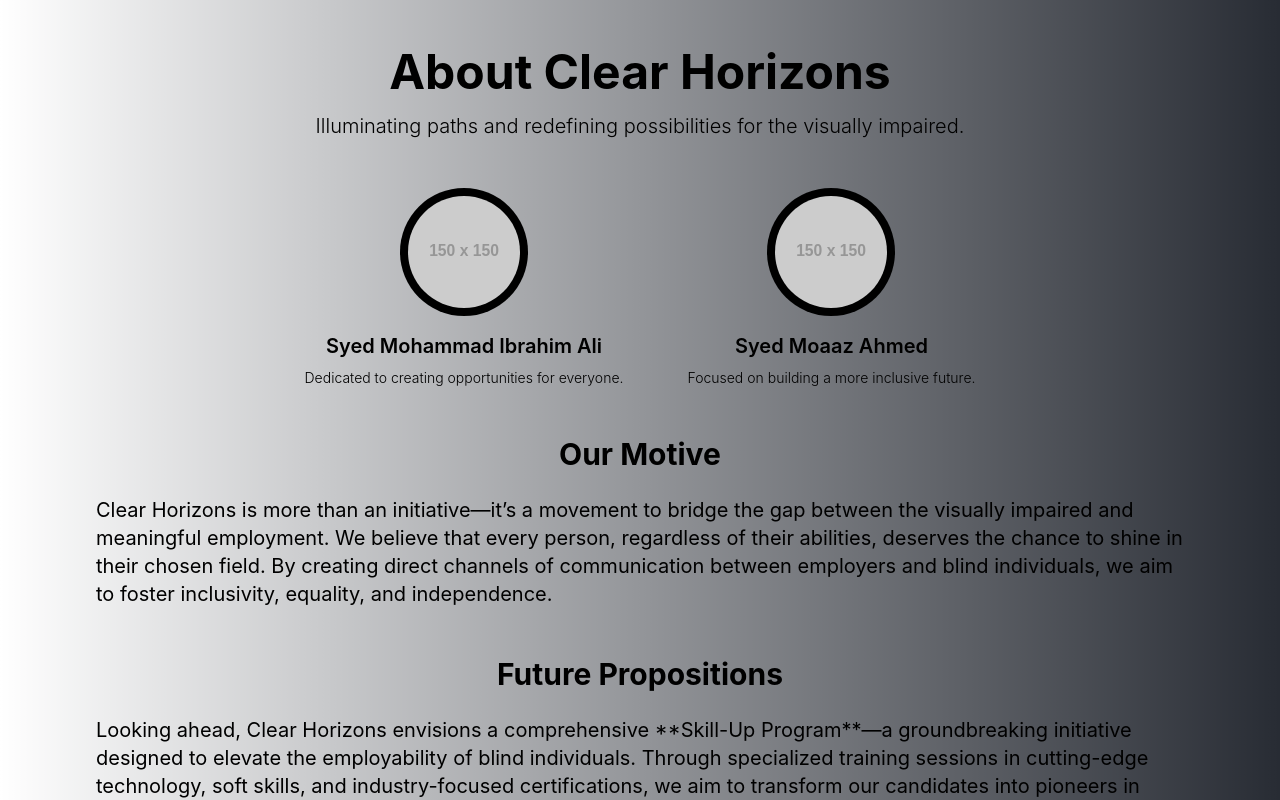
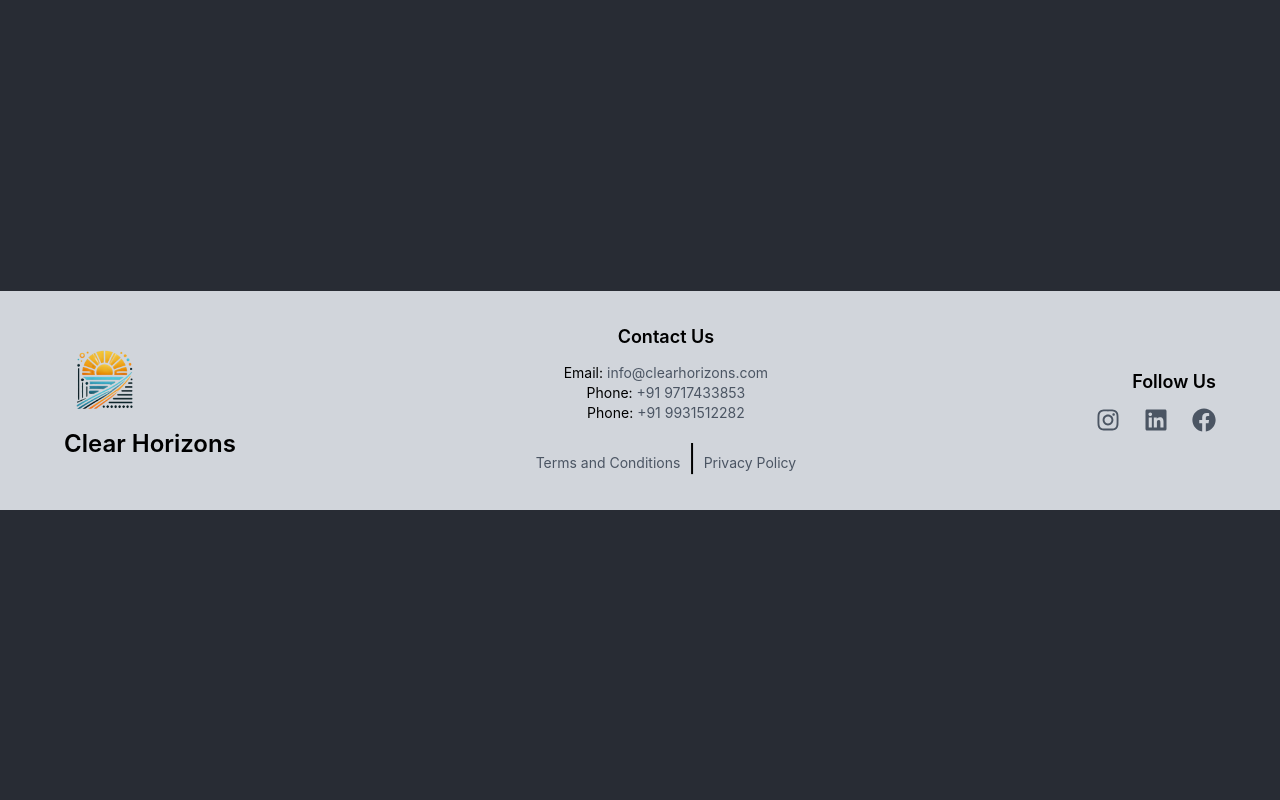
Before and after one commit to sma900/clearhorizons, a React (Create React App) app: page / in a window 1280 px wide. Shown: the top 800 px of the page. Built offline with nearby package versions, Linux system fonts and the light colour scheme.

Commit message:
About us commit final

```diff
--- a/src/App.js
+++ b/src/App.js
@@ -9,9 +9,10 @@ function App() {
   return (
     <div className="App">
       <header className="App-header">
-      {/* <Slider></Slider>
-      <Footer /> */
-      <AboutUs />
+      {/* { <Slider></Slider> */
+      <Footer />
+      // <AboutUs/>
+
       }
 
       </header>
--- a/src/components/AboutUs.jsx
+++ b/src/components/AboutUs.jsx
@@ -22,9 +22,7 @@ const AboutUs = () => {
     />
   </div>
   <h3 className="text-xl font-semibold mt-4">Syed Mohammad Ibrahim Ali</h3>
-  <p className="text-sm font-light mt-2">
-    Dedicated to creating opportunities for everyone.
-  </p>
+
 </div>
 
 <div className="text-center">
@@ -36,18 +34,20 @@ const AboutUs = () => {
     />
   </div>
   <h3 className="text-xl font-semibold mt-4">Syed Moaaz Ahmed</h3>
-  <p className="text-sm font-light mt-2">
-    Focused on building a more inclusive future.
-  </p>
+
 </div>
 
+
+      </div>
+      <div>
+      "Syed Mohammad Ibrahim Ali and Syed Moaaz Ahmed are the founders behind this initiative. They envisioned Clear Horizons as a platform to bridge the gap between talented blind individuals and employers, empowering them to showcase their skills and secure meaningful employment. Their mission is to create an inclusive future where everyone, regardless of their capabilities, has the opportunity to thrive."
       </div>
 
       {/* Motives Section */}
       <div className="mt-12">
         <h3 className="text-3xl font-bold text-center">Our Motive</h3>
         <p className="mt-6 text-lg leading-relaxed md:text-xl text-center md:text-left">
-          Clear Horizons is more than an initiative—it’s a movement to bridge the gap between the visually
+          Clear Horizons is more than an initiative—it&apos;s a movement to bridge the gap between the visually
           impaired and meaningful employment. We believe that every person, regardless of their abilities,
           deserves the chance to shine in their chosen field.
           By creating direct channels of communication between employers and blind individuals, we aim to
@@ -63,7 +63,7 @@ const AboutUs = () => {
           initiative designed to elevate the employability of blind individuals. Through specialized training
           sessions in cutting-edge technology, soft skills, and industry-focused certifications, we aim to
           transform our candidates into pioneers in their fields.
-          Furthermore, we’re building a vibrant **community network** where collaboration, mentorship,
+          Furthermore, we&apos;re building a vibrant **community network** where collaboration, mentorship,
           and growth opportunities flourish, ensuring that the impact of our mission grows exponentially.
         </p>
       </div>
@@ -71,9 +71,9 @@ const AboutUs = () => {
       {/* Call to Action */}
       <div className="mt-12 text-center">
         <p className="text-lg md:text-xl font-light">
-          Together, let’s redefine possibilities and create a world where everyone thrives.
+          Together, let&apos;s redefine possibilities and create a world where everyone thrives.
         </p>
-        <button className="mt-6 bg-blue-700 hover:bg-purple-600 transition text-white py-2 px-6 rounded-full font-semibold text-lg">
+        <button className="mt-6 bg-black hover:bg-blue-500 transition text-white py-2 px-6 rounded-full font-semibold text-lg">
           Join Our Mission
         </button>
       </div>
--- a/src/components/footer.jsx
+++ b/src/components/footer.jsx
@@ -1,19 +1,77 @@
 import React from 'react';
 import { FaInstagram, FaLinkedin, FaFacebook } from 'react-icons/fa';
-import logo from '../assets/logo.jpeg'; // Replace with the correct path to your logo
+import logo from '../assets/logo.png'; // Replace with the correct path to your logo
 
 const Footer = () => {
   return (
-    <footer className="w-full bg-gray-900 text-white py-8 px-4 md:px-8 flex flex-col items-center md:flex-row md:justify-between">
-      {/* Left Section - Social Media Links */}
-      <div className="flex flex-col items-center md:items-start mb-6 md:mb-0">
-        <h4 className="text-lg font-semibold mb-2">Follow Us</h4>
-        <div className="flex gap-6 mb-4">
+    <footer className="w-full bg-gray-300 text-black py-8 px-4 md:px-16 flex flex-col md:flex-row justify-between items-center">
+      {/* Left Section - Logo and Brand Name */}
+      <div className="flex flex-col items-center md:items-start text-center md:text-left">
+        <img
+          src={logo}
+          alt="Logo"
+          className="h-20 w-auto object-contain mb-2"
+          style={{ background: "transparent" }}
+        />
+        <span className="text-2xl font-semibold">Clear Horizons</span>
+      </div>
+
+      {/* Center Section - Contact Us */}
+      <div className="flex flex-col items-center text-center md:text-left mt-6 md:mt-0">
+        <h4 className="text-lg font-semibold mb-3">Contact Us</h4>
+        <p className="text-sm">
+          Email:{' '}
+          <a
+            href="mailto:info@clearhorizons.com"
+            className="text-gray-600 hover:text-black"
+          >
+            info@clearhorizons.com
+          </a>
+        </p>
+        <p className="text-sm">
+          Phone:{' '}
+          <a
+            href="tel:+919717433853"
+            className="text-gray-600 hover:text-black"
+          >
+            +91 9717433853
+          </a>
+        </p>
+        <p className="text-sm">
+          Phone:{' '}
+          <a
+            href="tel:+919931512282"
+            className="text-gray-600 hover:text-black"
+          >
+            +91 9931512282
+          </a>
+        </p>
+        <div className="mt-4">
+          <a
+            href="/terms-and-conditions"
+            className="text-gray-600 hover:text-black text-sm"
+          >
+            Terms and Conditions
+          </a>{' '}
+          |{' '}
+          <a
+            href="/privacy-policy"
+            className="text-gray-600 hover:text-black text-sm"
+          >
+            Privacy Policy
+          </a>
+        </div>
+      </div>
+
+      {/* Right Section - Social Media Links */}
+      <div className="flex flex-col items-center md:items-end text-center md:text-right mt-6 md:mt-0">
+        <h4 className="text-lg font-semibold mb-3">Follow Us</h4>
+        <div className="flex gap-6">
           <a
             href="https://instagram.com"
             target="_blank"
             rel="noopener noreferrer"
-            className="text-gray-400 hover:text-white"
+            className="text-gray-600 hover:text-black"
           >
             <FaInstagram size={24} />
           </a>
@@ -21,7 +79,7 @@ const Footer = () => {
             href="https://linkedin.com"
             target="_blank"
             rel="noopener noreferrer"
-            className="text-gray-400 hover:text-white"
+            className="text-gray-600 hover:text-black"
           >
             <FaLinkedin size={24} />
           </a>
@@ -29,33 +87,9 @@ const Footer = () => {
             href="https://facebook.com"
             target="_blank"
             rel="noopener noreferrer"
-            className="text-gray-400 hover:text-white"
+            className="text-gray-600 hover:text-black"
           >
             <FaFacebook size={24} />
-          </a>
-        </div>
-      </div>
-
-      {/* Center Section - Logo and Text */}
-      <div className="flex flex-col items-center mb-6 md:mb-0">
-        <img src={logo} alt="Logo" className="h-20 w-auto object-contain mb-2" />
-        <span className="text-2xl font-semibold text-center">Clear Horizons</span> {/* Centered Text */}
-      </div>
-
-      {/* Right Section - Terms and Privacy Links */}
-      <div className="flex flex-col items-center md:items-end">
-        <div className="flex flex-col md:flex-row gap-4">
-          <a
-            href="/terms-and-conditions"
-            className="text-gray-400 hover:text-white text-sm"
-          >
-            Terms and Conditions
-          </a>
-          <a
-            href="/privacy-policy"
-            className="text-gray-400 hover:text-white text-sm"
-          >
-            Privacy Policy
           </a>
         </div>
       </div>
```
Also changed, not shown: src/assets/logo.jpeg (deleted), src/assets/logo.png (added).
